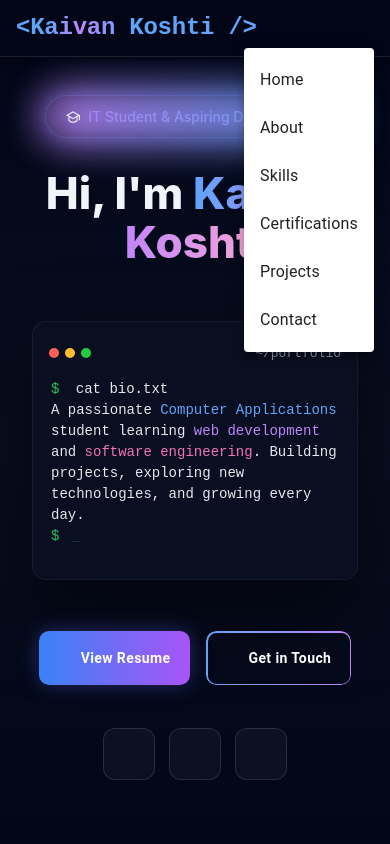
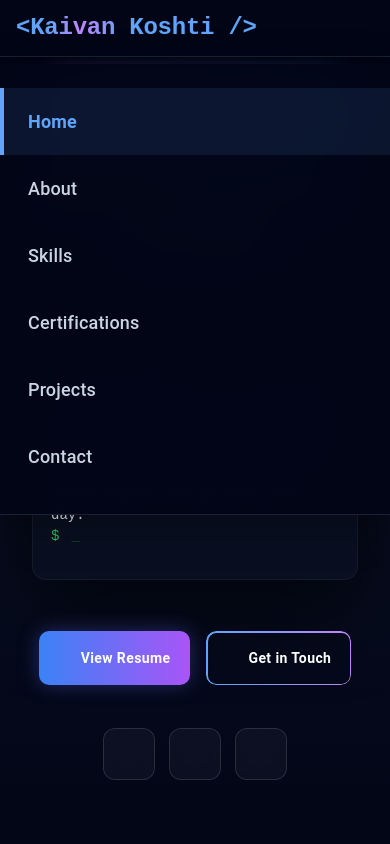
Before and after one commit to kaivan005/portfolio_website, a React (Vite) app: page / in a window 390 px wide. Both pictures are taken after a click on the button 354 px from the left and 28 px from the top of the page. Shown: the top 844 px of the page. Built offline with nearby package versions, Linux system fonts and the light colour scheme; some icons are missing.

Commit message:
menubutton changed

```diff
--- a/src/components/navbar.jsx
+++ b/src/components/navbar.jsx
@@ -5,23 +5,27 @@ import Toolbar from '@mui/material/Toolbar';
 import Typography from '@mui/material/Typography';
 import Button from '@mui/material/Button';
 import Box from '@mui/material/Box';
-import Menu from '@mui/material/Menu';
-import MenuItem from '@mui/material/MenuItem';
+import Drawer from '@mui/material/Drawer';
+import List from '@mui/material/List';
+import ListItem from '@mui/material/ListItem';
+import ListItemButton from '@mui/material/ListItemButton';
+import ListItemText from '@mui/material/ListItemText';
 import MenuIcon from '@mui/icons-material/Menu';
+import CloseIcon from '@mui/icons-material/Close';
 import IconButton from '@mui/material/IconButton';
 
 function Navbar(props){
-    const [mobileMenuAnchor, setMobileMenuAnchor] = React.useState(null);
+    const [mobileMenuOpen, setMobileMenuOpen] = React.useState(false);
     const [activeSection, setActiveSection] = React.useState('home');
     const indicatorRef = React.useRef(null);
     const buttonsRef = React.useRef({});
 
-    const handleMenu = (event) => {
-        setMobileMenuAnchor(event.currentTarget);
+    const handleMenu = () => {
+        setMobileMenuOpen(true);
     };
 
     const handleClose = () => {
-        setMobileMenuAnchor(null);
+        setMobileMenuOpen(false);
     };
 
     const scrollToSection = (sectionId) => {
@@ -120,18 +124,69 @@ function Navbar(props){
                         ))}
 
                     </Box>
-                    <IconButton sx={{ display: { xs: 'flex', sm: 'none' } }} color="inherit" onClick={handleMenu}>
-                        <MenuIcon />
+                    <IconButton
+                        sx={{
+                            display: { xs: 'flex', sm: 'none' },
+                            position: 'relative',
+                            zIndex: 1300,
+                        }}
+                        color="inherit"
+                        onClick={() => setMobileMenuOpen(!mobileMenuOpen)}
+                    >
+                        {mobileMenuOpen ? <CloseIcon /> : <MenuIcon />}
                     </IconButton>
-                    <Menu anchorEl={mobileMenuAnchor} open={Boolean(mobileMenuAnchor)} onClose={handleClose}>
-                        {navLinks.map((link) => (
-                            <MenuItem key={link} onClick={() => scrollToSection(link)}>
-                                {link.charAt(0).toUpperCase() + link.slice(1)}
-                            </MenuItem>
-                        ))}
-                    </Menu>
                 </Toolbar>
             </AppBar>
+            <Drawer
+                anchor="top"
+                open={mobileMenuOpen}
+                onClose={handleClose}
+                hideBackdrop
+                sx={{
+                    display: { xs: 'block', sm: 'none' },
+                    '& .MuiDrawer-paper': {
+                        width: '100%',
+                        backgroundColor: 'rgba(2, 6, 23, 0.98)',
+                        backdropFilter: 'blur(24px)',
+                        borderBottom: '1px solid rgba(51, 65, 85, 0.5)',
+                        marginTop: '64px',
+                        boxShadow: '0 10px 40px rgba(0, 0, 0, 0.3)',
+                    },
+                }}
+            >
+                <Box sx={{ width: '100%', padding: '1rem 0' }} role="presentation">
+                    <List>
+                        {navLinks.map((link) => (
+                            <ListItem key={link} disablePadding>
+                                <ListItemButton
+                                    onClick={() => scrollToSection(link)}
+                                    className={activeSection === link ? 'mobile-nav-active' : ''}
+                                    sx={{
+                                        padding: '1rem 1.5rem',
+                                        borderLeft: activeSection === link ? '4px solid #60a5fa' : '4px solid transparent',
+                                        backgroundColor: activeSection === link ? 'rgba(96, 165, 250, 0.1)' : 'transparent',
+                                        transition: 'all 300ms',
+                                        '&:hover': {
+                                            backgroundColor: 'rgba(96, 165, 250, 0.15)',
+                                        },
+                                    }}
+                                >
+                                    <ListItemText
+                                        primary={link.charAt(0).toUpperCase() + link.slice(1)}
+                                        sx={{
+                                            '& .MuiListItemText-primary': {
+                                                color: activeSection === link ? '#60a5fa' : '#cbd5e1',
+                                                fontWeight: activeSection === link ? '600' : '500',
+                                                fontSize: '1.125rem',
+                                            },
+                                        }}
+                                    />
+                                </ListItemButton>
+                            </ListItem>
+                        ))}
+                    </List>
+                </Box>
+            </Drawer>
         </>
     )
 }
```
